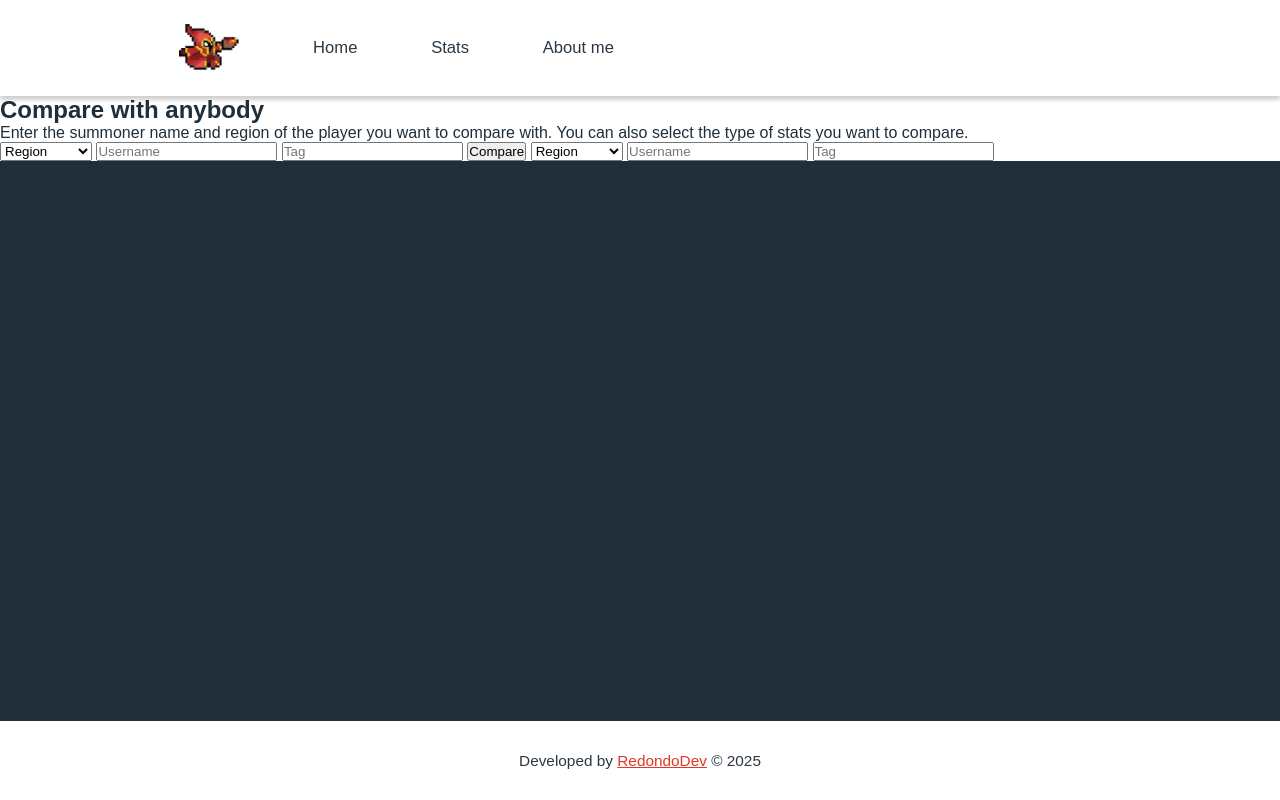
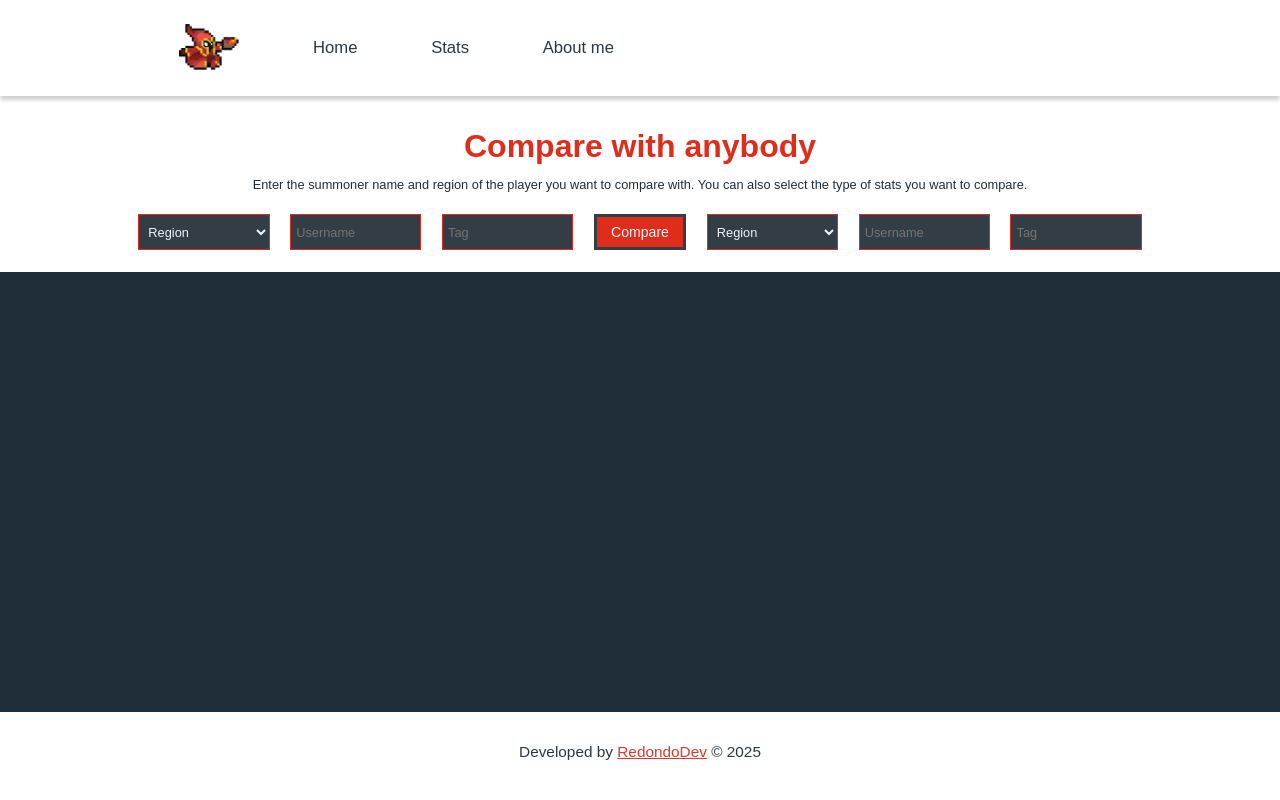
Before and after one commit to RedondoDev/opjj, a Flask app: page /stats in a window 1280 px wide. Run offline with Flask 3, Linux system fonts and the light colour scheme.

Commit message:
Stats styled except cards

```diff
--- a/static/scripts/scripts.js
+++ b/static/scripts/scripts.js
@@ -174,7 +174,7 @@ async function getHiddenIds(summoner1, summoner2) {
     } finally {
         let bot_section = document.getElementById("hidden_container");
         bot_section.style.visibility = "visible";
-                document.querySelector(".tab button[data-tab='Account']").click();
+                document.querySelector(".tab button[data-tab='Summoner']").click();
 
     }
 }
--- a/static/styles/styles.css
+++ b/static/styles/styles.css
@@ -383,12 +383,90 @@ footer {
         text-decoration: underline;
         color: #df2d1c;
     }
+}
+
+body main.stats_main {
+    height: auto !important;
+    overflow: hidden !important;
+}
+
+#top_section {
+    height: 22vh;
+    display: flex;
+    flex-direction: column;
+    justify-content: space-evenly;
+    align-items: center;
+    padding-bottom: 10px;
+
+    h2 {
+        font-size: 2.5vw;
+        color: #df2d1c;
+        margin-top: 20px;
+    }
+
+    p {
+        font-size: 1vw;
+        color: #202E39;
+        margin-bottom: 10px;
+    }
+
+    #input_container {
+        display: flex;
+        flex-direction: row;
+        justify-content: center;
+        align-items: center;
+        width: 80%;
+        height: auto;
+        padding: 0;
+    }
+
+    select, input {
+        width: 30%;
+        height: 4.5vh;
+        padding: 0.5%;
+        margin: 0 1%;
+        border: 1px solid #df2d1c;
+        background-color: #323D45;
+        color: #EBF4FA;
+        font-size: 1vw;
+    }
+
+    select {
+        cursor: pointer;
+    }
+
+    input:focus,
+    select:focus {
+        outline: none;
+        caret-color: #df2d1c;
+        border: 3px solid #df2d1c;
+    }
+
+
+    button {
+        display: flex;
+        justify-content: center;
+        align-items: center;
+        width: 20%;
+        height: 4.5vh;
+        padding: 0.5%;
+        margin: 0 1%;
+        border: 3px solid #323D45;
+        background-color: #df2d1c;
+        color: #EBF4FA;
+        font-size: 1.1vw;
+        cursor: pointer;
+    }
+
+    button:hover {
+        background-color: #c1271a;
+    }
 
 }
 
 #bot_section {
     margin: 0;
-    height: 70vh;
+    height: 55vh;
     background-color: #202E39;
 }
 
--- a/templates/base.html
+++ b/templates/base.html
@@ -13,7 +13,7 @@
 </head>
 <body>
 {% include "nav_bar.html" %}
-<main>
+<main class="{% block main_class %}{% endblock %}">
     {% block content %}{% endblock %}
     {% include "footer.html" %}
 </main>
--- a/templates/stats.html
+++ b/templates/stats.html
@@ -1,13 +1,15 @@
 {% extends "base.html" %}
 {% block title %}Stats{% endblock %}
 
+{% block main_class %}stats_main{% endblock %}
+
 {% block content %}
 <script>const API_KEY = "{{ API_KEY }}";</script>
-
 <section id="top_section">
     <h2>Compare with anybody</h2>
     <p>Enter the summoner name and region of the player you want to compare with. You can also select the type of stats
         you want to compare.</p>
+    <div id="input_container">
         <select name="region1" id="region1">
             <option value="" selected disabled hidden>Region</option>
             <option value="americas">AMERICAS</option>
@@ -25,16 +27,17 @@
         </select>
         <input type="text" name="gameName2" id="gameName2" placeholder="Username">
         <input type="text" name="tagLine2" id="tagLine2" placeholder="Tag">
+    </div>
 </section>
 <section id="bot_section">
     <div id="hidden_container">
         <div class="tab">
-            <button class="tablinks" data-tab="Account">Account</button>
-            <button class="tablinks" data-tab="Ranked">Ranked</button>
-            <button class="tablinks" data-tab="Mastery">Mastery</button>
+            <button class="tablinks" data-tab="Summoner">Summoner</button>
+            <button class="tablinks" data-tab="SoloQ">Solo Q</button>
+            <button class="tablinks" data-tab="FlexQ">Flex Q</button>
         </div>
-        <div id="Account" class="tabcontent">
-            <h3>Account</h3>
+        <div id="Summoner" class="tabcontent">
+            <h3>Summoner</h3>
             <div id="accountCard">
                 <div id="oneSummAccount" class="js-tilt">
                     <div id="sum1MiniLeft">
@@ -58,8 +61,8 @@
                 </div>
             </div>
         </div>
-        <div id="Ranked" class="tabcontent">
-            <h3>Ranked</h3>
+        <div id="SoloQ" class="tabcontent">
+            <h3>Solo Q</h3>
             <div id="rankedCard">
                 <div id="oneSummRank" class="js-tilt">
                     <div id="sum1MiniLeftRank">
@@ -87,10 +90,9 @@
                 </div>
             </div>
         </div>
-        <div id="Mastery" class="tabcontent">
+        <div id="FlexQ" class="tabcontent">
             <h3>Mastery</h3>
-            <div id="masteryCard">
-
+            <div id="flexQCard">
             </div>
         </div>
     </div>
```
Also changed, not shown: other parts of static/styles/styles.css (+23 -13 lines). Lines whose indentation alone changed are shown as unchanged.
